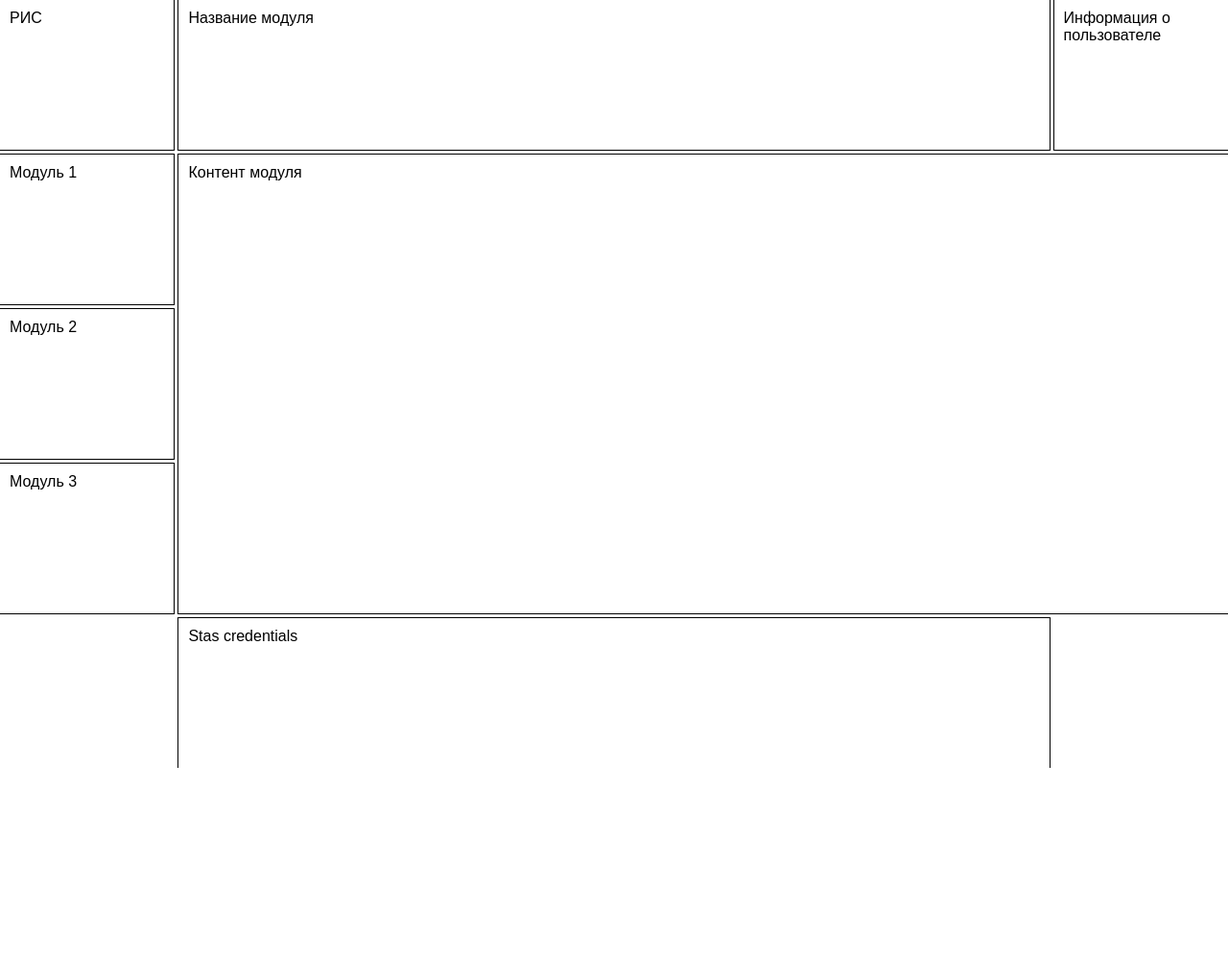
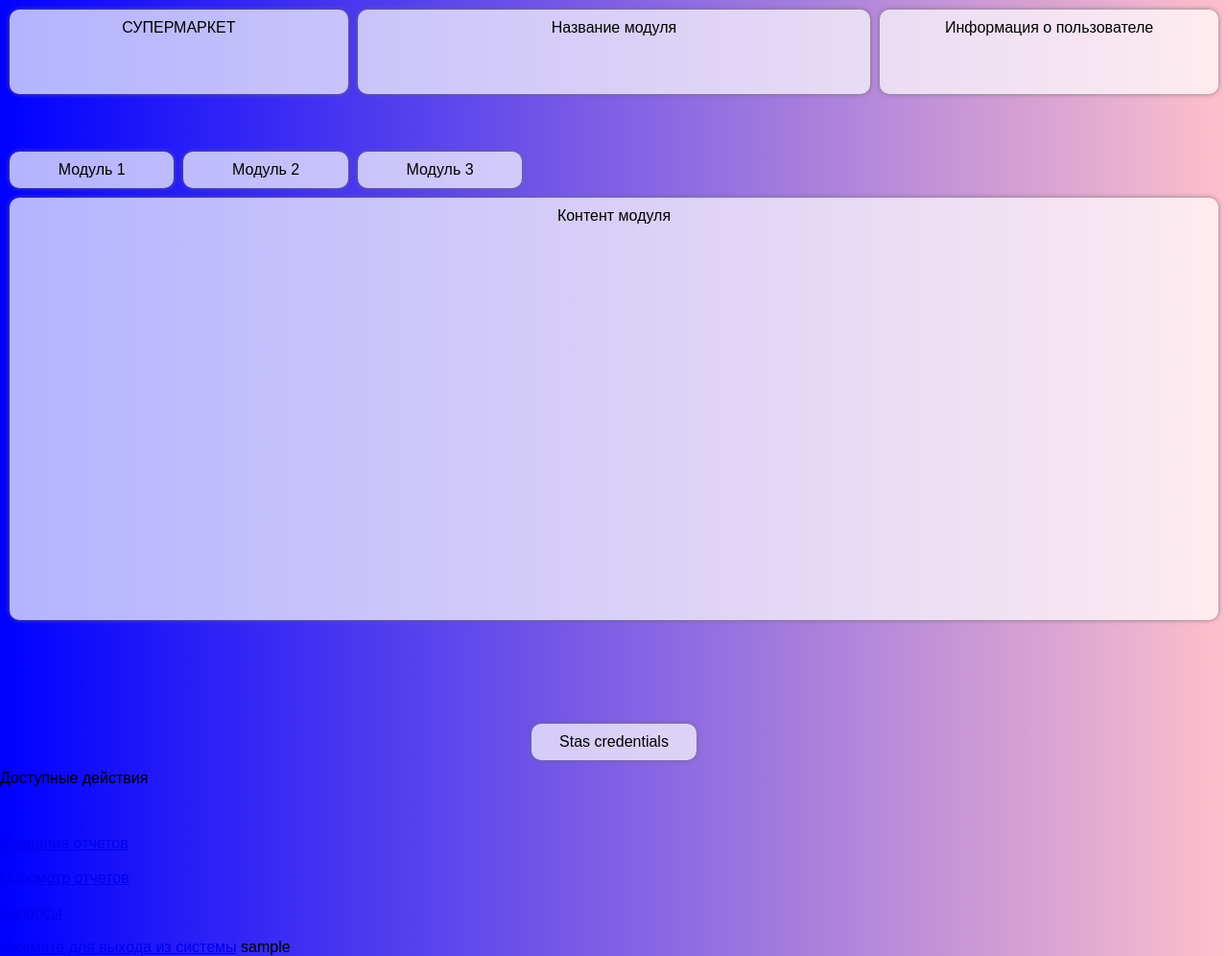
Before and after one commit to nupellot/supermarket, a Flask app: page / in a window 1280 px wide. Shown: the whole page at 96% size. Before the commit the page ends 800 px from the top, so only its background shows below. Run offline with Flask 2, Linux system fonts and the light colour scheme; the visitor is signed in with stand-in values (Sample User, id 1); parts of the project's set-up code (start-up, migrations or seed data) failed here and were passed over.

Commit message:
Понял, что дизайн не крутой ;(

```diff
--- a/app.py
+++ b/app.py
@@ -25,7 +25,7 @@ app.config['cache_config'] = json.load(open('configs/cache.json'))
 @login_required
 def menu_choice():
     if session.get('user_group', None):
-        return render_template('internal_user_menu.html')
+        return render_template('internal_user_menu.html', session=session)
     return render_template('external_user_menu.html')
 
 
@@ -39,4 +39,4 @@ def exit_func():
 if __name__ == '__main__':
     # app = add_blueprint_access_handler(app, ['blueprint_report'], group_required)
     # app = add_blueprint_access_handler(app, ['blueprint_market'], external_required)
-    app.run(host='127.0.0.1', port=5001)
+    app.run(host='127.0.0.1', port=5001, debug=True)
--- a/auth/static/style.css
+++ b/auth/static/style.css
@@ -36,12 +36,6 @@ html, body {
 
 .login-card:hover {
     background: rgba(255, 255, 255, 0.8);
-}
-
-.login-card > * {
-    /*outline: 1px solid lime;*/
-    /*width: 100%;*/
-    /*display: none;*/
 }
 
 .login-card > .login-card-logo {
--- a/static/base.css
+++ b/static/base.css
@@ -1,41 +1,75 @@
 html, body {
     font-family: "Montserrat", sans-serif;
-    height: 100vh;
-    width: 100vw;
+    /*height: 100vh;*/
+    /*width: 100vw;*/
     margin: 0;
     padding: 0;
-    overflow: hidden;
-    /*background: linear-gradient(to right, blue, pink);*/
+    /*overflow: hidden;*/
+    background: linear-gradient(to right, blue, pink);
 }
 
 .container {
-    width: 100%;
-    height: 100vh;
-    outline: 1px solid red;
-    /*display: grid;*/
+    margin: 10px;
     display: grid;
-    grid-template-columns: 1fr 5fr 1fr;
-    grid-template-rows: 1fr 1fr 1fr 1fr 1fr;
-    grid-gap: 5px;
+    grid-template-columns: repeat(7, 1fr);
+    grid-template-rows: 1fr 1fr 5fr 1fr;
+    grid-gap: 10px;
+    max-width: 100%;
+    /*grid-row-gap: 30px;*/
 }
 
 .container > .item {
     padding: 10px;
-    outline: 1px solid black;
+    text-align: center;
+    justify-items: center;
+    align-items: center;
+    background: rgba(255, 255, 255, 0.7);
+    border-radius: 10px;
+    transition: .2s;
+    box-shadow: rgba(110, 109, 109, 0.83) 0 0 5px;
 }
 
-.container > .item:nth-child(5) {
+.item:hover {
+    background: rgba(255, 255, 255, 0.8);
+}
+
+.item.logo {
+    grid-column-start: 1;
+    grid-column-end: 3;
+    grid-row-start: 1;
+    grid-row-end: 2;
+}
+
+.item.module-title {
+    grid-column-start: 3;
+    grid-column-end: 6;
+    grid-row-start: 1;
+    grid-row-end: 2;
+}
+
+.item.user-info {
+    grid-column-start: 6;
+    grid-column-end: 8;
+    grid-row-start: 1;
+    grid-row-end: 2;
+}
+
+.item.module-button {
+    margin-top: 50px;
+}
+
+.item.content-module {
     /*display: none;*/
-    grid-column-start: 2;
-    grid-column-end: 4;
-    grid-row-start: 2;
-    grid-row-end: 5;
+    grid-column-start: 1;
+    grid-column-end: 8;
+    grid-row-start: 3;
+    grid-row-end: 3;
 }
 
 .item.credentials {
-    /*display: none;*/
-    grid-column-start: 2;
-    grid-column-end: 2;
+    grid-column-start: 4;
+    grid-column-end: 5;
     grid-row-start: 5;
     grid-row-end: 5;
+    align-self: end;
 }
--- a/templates/base.html
+++ b/templates/base.html
@@ -7,24 +7,24 @@
 </head>
 <body>
     <div class="container">
-        <div class="item logo">РИС</div>
-        <div class="item">Название модуля</div>
-        <div class="item">Информация о пользователе</div>
-        <div class="item">Модуль 1</div>
-        <div class="item">Контент модуля</div>
-        <div class="item">Модуль 2</div>
-        <div class="item">Модуль 3</div>
+        <div class="item logo">СУПЕРМАРКЕТ</div>
+        <div class="item module-title">Название модуля</div>
+        <div class="item user-info">Информация о пользователе</div>
+        <div class="item module-button">Модуль 1</div>
+        <div class="item module-button">Модуль 2</div>
+        <div class="item module-button">Модуль 3</div>
+        <div class="item content-module">Контент модуля</div>
         <div class="item credentials">Stas credentials</div>
     </div>
 
 
 
 <!--    <div class="container">-->
-<!--        <div class="block title-block">-->
-<!--            Доступные действия-->
-<!--        </div>-->
-<!--        {% block internal_user %}{% endblock %}-->
-<!--        {% block external_user %}{% endblock %}-->
+        <div class="block title-block">
+            Доступные действия
+        </div>
+        {% block internal_user %}{% endblock %}
+        {% block external_user %}{% endblock %}
 <!--    </div>-->
 </body>
 </html>
--- a/templates/internal_user_menu.html
+++ b/templates/internal_user_menu.html
@@ -8,4 +8,5 @@
     <a href="{{ url_for('blueprint_report.start_report') }}">Просмотр отчетов</a><br><br>
     <a href="{{ url_for('blueprint_query.queries') }}">Запросы</a><br><br>
     <a href="/exit"> Нажмите для выхода из системы</a>
+    {{session.get('user_group', None)}}
 {% endblock %}
```
